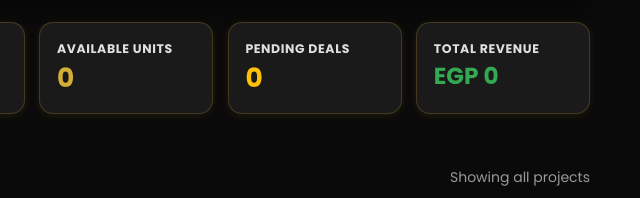
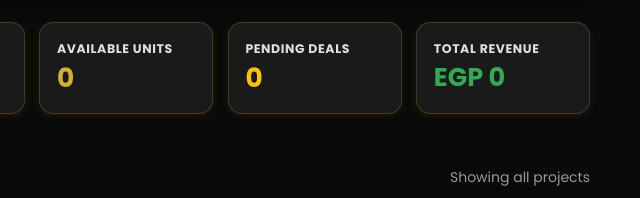
Before and after one commit to AmrSamy227/Findoraa-crm, a plain HTML site: page reports.html in a window 1280 px wide. Shown: the part 302-500 px from the top of the page, 608-1248 px from the left. Drawn offline with nearby package versions, Linux system fonts and the light colour scheme; sample sign-in values are in the browser's storage.

Commit message:
Update reports.css

```diff
--- a/CSS/reports.css
+++ b/CSS/reports.css
@@ -284,15 +284,14 @@ body {
 }
 
 .kpi-card.revenue .kpi-value {
-  font-size: clamp(0.95rem, 3.4vw, 1.45rem);
-  line-height: 1.15;
-  white-space: normal;
-  overflow: visible;
-  text-overflow: unset;
+  font-size: clamp(1.1rem, 2vw, 1.6rem);
+  line-height: 1.1;
+  white-space: nowrap;
+  overflow: hidden;
+  text-overflow: ellipsis;
   max-width: 100%;
-  word-break: break-word;
-  overflow-wrap: anywhere;
 }
+
 
 @media (max-width: 1200px) {
   .kpi-grid {
```
